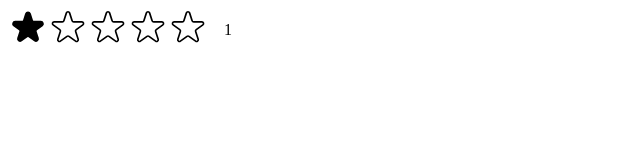
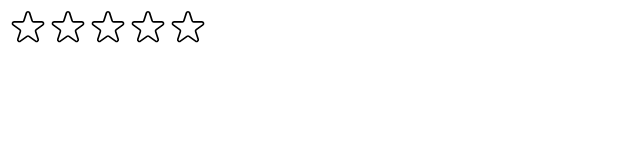
Before and after one commit to naLeilan/CineHub, a React (Vite) app: page / in a window 1280 px wide. Shown: the top 160 px of the page, without its empty margins (0-640 px from the left). Built offline with nearby package versions, Linux system fonts and the light colour scheme.

Commit message:
done hover rating

```diff
--- a/src/StarRating.jsx
+++ b/src/StarRating.jsx
@@ -16,7 +16,8 @@ const textStyle = {
 };
 
 export default function StarRating({ maxRating = 5 }) {
-  const [rating, setRating] = useState(1);
+  const [rating, setRating] = useState(0);
+  const [hoverRating, setHoverRating] = useState(0);
 
   function handleRating(rating) {
     setRating(rating);
@@ -28,12 +29,14 @@ export default function StarRating({ maxRating = 5 }) {
         {Array.from({ length: maxRating }, (_, i) => (
           <Stars
             key={i}
+            full={hoverRating ? hoverRating >= i + 1 : rating >= i + 1}
             onRate={() => handleRating(i + 1)}
-            full={rating >= i + 1}
+            onHoverIn={() => setHoverRating(i + 1)}
+            onHoverOut={() => setHoverRating(0)}
           />
         ))}
       </div>
-      <p style={textStyle}>{rating || ""} </p>
+      <p style={textStyle}>{hoverRating || rating || ""} </p>
     </div>
   );
 }
@@ -45,9 +48,15 @@ const starsStyle = {
   cursor: "pointer",
 };
 
-function Stars({ onRate, full }) {
+function Stars({ onRate, full, onHoverIn, onHoverOut }) {
   return (
-    <span style={starsStyle} role="button" onClick={onRate}>
+    <span
+      style={starsStyle}
+      role="button"
+      onClick={onRate}
+      onMouseEnter={onHoverIn}
+      onMouseLeave={onHoverOut}
+    >
       {full ? (
         <svg
           xmlns="http://www.w3.org/2000/svg"
```
